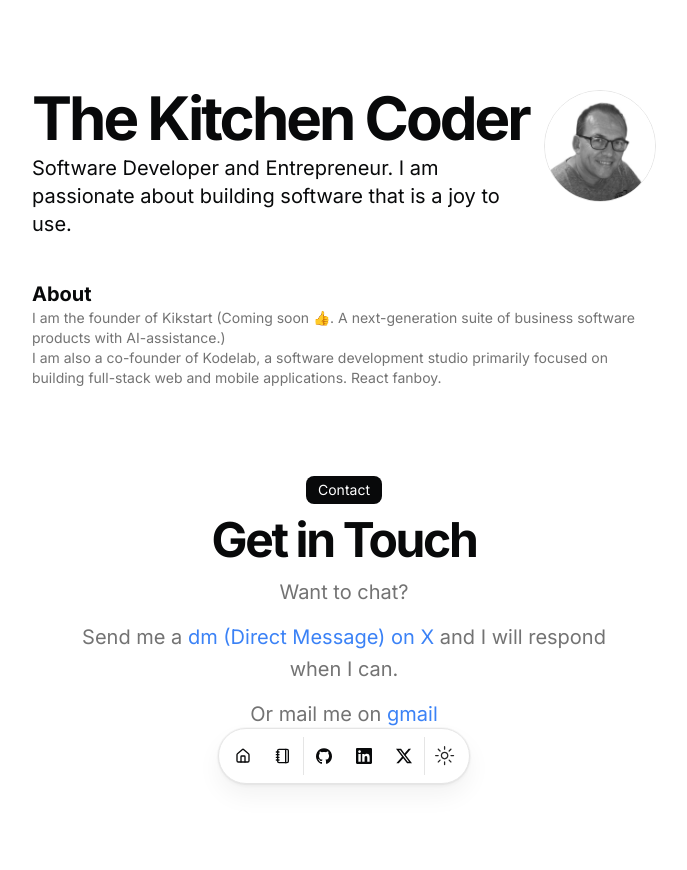
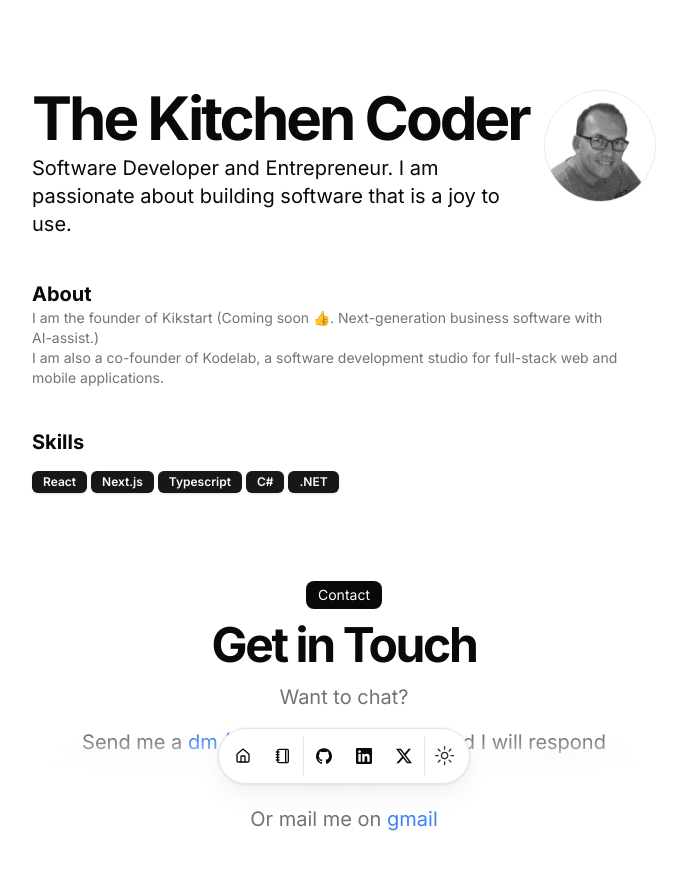
Before and after one commit to glenkitchen/kitchen-coder, a Next.js app: page / in a window 1280 px wide. Shown: the top 870 px of the page, without its empty margins (296-983 px from the left). Built offline with nearby package versions, Linux system fonts and the light colour scheme.

Commit message:
Add Skills

```diff
--- a/src/app/page.tsx
+++ b/src/app/page.tsx
@@ -2,12 +2,14 @@ import About from "@/components/sections/about";
 import Contact from "@/components/sections/contact";
 import Education from "@/components/sections/education";
 import Hero from "@/components/sections/hero";
+import Skills from "@/components/sections/skills";
 
 export default function Page() {
   return (
     <main className="flex flex-col min-h-[100dvh] space-y-10">
       <Hero />
       <About />
+      <Skills />
       <Contact />
     </main>
   );
--- a/src/data/resume.tsx
+++ b/src/data/resume.tsx
@@ -10,9 +10,9 @@ export const DATA = {
   description:
     "Software Developer and Entrepreneur. I am passionate about building software that is a joy to use.",
   summary1:
-    "I am the founder of Kikstart (Coming soon 👍. A next-generation  suite of business software products with AI-assistance.) ",
+    "I am the founder of Kikstart (Coming soon 👍. Next-generation  business software with AI-assist.) ",
   summary2:
-    "I am also a co-founder of Kodelab, a software development studio primarily focused on building full-stack web and mobile applications. React fanboy.",
+    "I am also a co-founder of Kodelab, a software development studio for full-stack web and mobile applications.",
   avatarUrl: "/me.png",
   navbar: [
     { href: "/", icon: HomeIcon, label: "Home" },
@@ -148,19 +148,7 @@ export const DATA = {
       end: "1987",
     },
   ],
-  skills: [
-    "React",
-    "Next.js",
-    "Typescript",
-    "Node.js",
-    "Python",
-    "Go",
-    "Postgres",
-    "Docker",
-    "Kubernetes",
-    "Java",
-    "C++",
-  ],
+  skills: ["React", "Next.js", "Typescript", "C#", ".NET"],
   projects: [
     {
       title: "Chat Collect",
```
